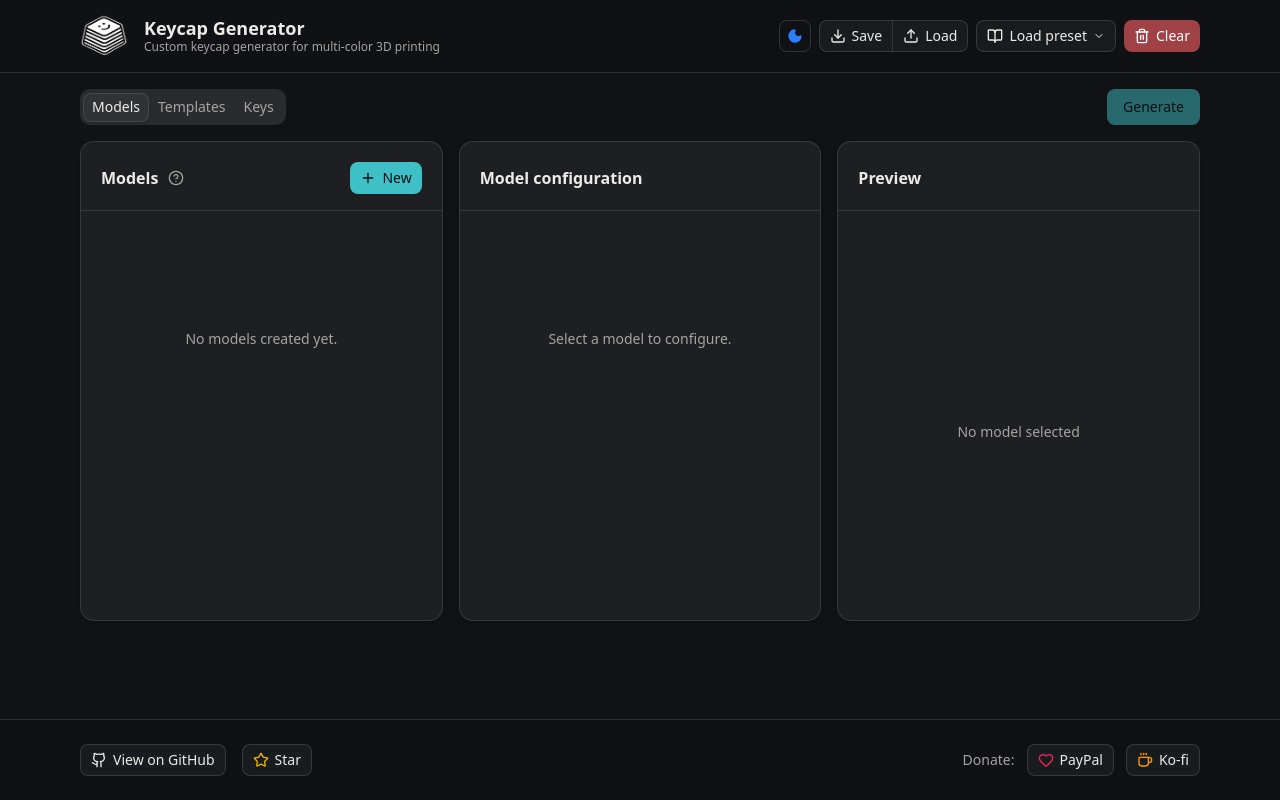
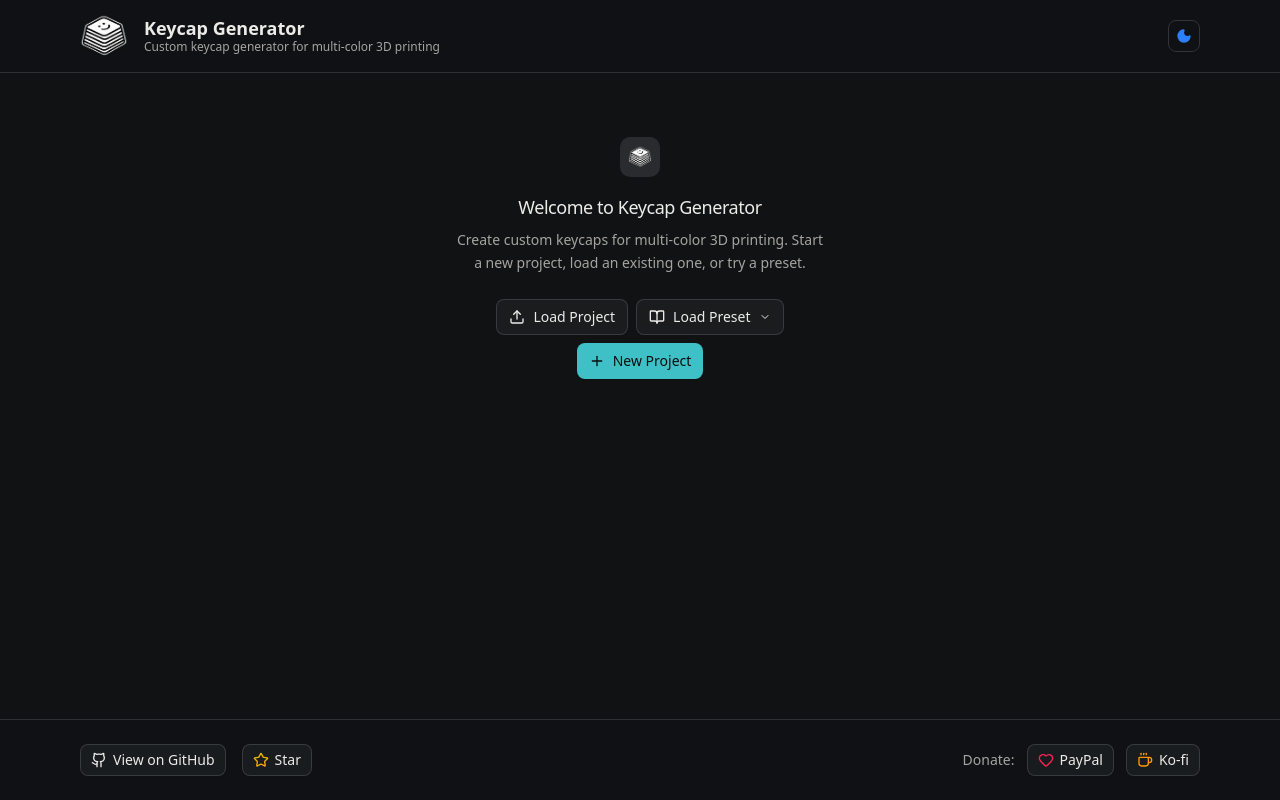
Before and after one commit to srwi/keycap_generator, a Svelte app: page / in a window 1280 px wide. Built offline with nearby package versions, Linux system fonts and the light colour scheme.

Commit message:
Formatting

```diff
--- a/src/App.svelte
+++ b/src/App.svelte
@@ -15,12 +15,13 @@
   import ProcessingModal from './lib/ui/ProcessingModal.svelte'
   import ModalContainer from './lib/ui/ModalContainer.svelte'
   import { showMessage, showConfirm } from './lib/state/modalStore'
-  import { Download, Upload, BookOpen, ChevronDown, Trash2, Github, Star, Heart, Coffee } from 'lucide-svelte'
+  import { Download, Upload, BookOpen, ChevronDown, Trash2, Github, Star, Heart, Coffee, Plus } from 'lucide-svelte'
   import { registerCustomFonts } from './lib/generate/fonts'
   import ModeToggle from './lib/ui/ModeToggle.svelte'
   import { initTheme } from './lib/state/theme'
   import { Button } from '@/lib/components/ui/button'
   import { ButtonGroup } from '@/lib/components/ui/button-group'
+  import { Empty, EmptyContent, EmptyDescription, EmptyHeader, EmptyMedia, EmptyTitle } from '@/lib/components/ui/empty'
   import {
     DropdownMenu,
     DropdownMenuContent,
@@ -33,6 +34,7 @@
   let tab: 'models' | 'templates' | 'keys' = 'models'
   let presetsMenuOpen = false
   let loadInput: HTMLInputElement
+  let hasInteracted = false
 
   const presets = [
     { value: 'numpad', label: 'Numpad' },
@@ -40,16 +42,23 @@
     { value: '60-percent', label: '60% ANSI' },
   ]
 
-  function onLoadPreset(presetValue: string) {
+  function startCleanProject() {
+    hasInteracted = true
+  }
+
+  function onLoadPreset(presetValue: string, fromEmptyState = false) {
     presetsMenuOpen = false
 
     const load = async () => {
       const result = await readPresetProject(presetValue)
       if ('error' in result) showMessage(result.error)
-      else applyLoadedProject(result.project)
+      else {
+        applyLoadedProject(result.project)
+        hasInteracted = true
+      }
     }
 
-    if (isProjectEmpty($app)) {
+    if (fromEmptyState || isProjectEmpty($app)) {
       load()
     } else {
       showConfirm('Loading a preset will replace your current project. Continue?', load)
@@ -174,9 +183,7 @@
         </div>
       </div>
 
-      <div class="flex flex-wrap items-center gap-1.5 sm:gap-2">
-        <ModeToggle />
-
+      <div class="flex flex-wrap items-center gap-1.5 sm:gap-2 sm:ml-auto">
         <input
           bind:this={loadInput}
           class="hidden"
@@ -186,9 +193,13 @@
             const result = await readProjectFromFile(e)
             if (!result) return
             if ('error' in result) showMessage(result.error)
-            else applyLoadedProject(result.project)
+            else {
+              applyLoadedProject(result.project)
+              hasInteracted = true
+            }
           }}
         />
+        {#if hasInteracted}
           <ButtonGroup>
             <Button variant="outline" size="sm" onclick={() => downloadStateFile($app)} title="Save project">
               <Download class="size-4" />
@@ -222,11 +233,58 @@
             <Trash2 class="size-4" />
             <span class="hidden sm:inline">Clear</span>
           </Button>
+        {/if}
+
+        <ModeToggle />
       </div>
     </div>
   </header>
 
   <div class="mx-auto flex-1 w-full max-w-6xl px-3 py-4 sm:px-4 min-h-0 overflow-hidden">
+    {#if !hasInteracted}
+      <div class="flex items-center justify-center h-full">
+        <Empty class="border-none">
+          <EmptyHeader>
+            <EmptyMedia variant="icon">
+              <img src={getPublicPath('icon.png')} alt="Keycap" class="size-6" />
+            </EmptyMedia>
+            <EmptyTitle>Welcome to Keycap Generator</EmptyTitle>
+            <EmptyDescription>
+              Create custom keycaps for multi-color 3D printing. Start a new project, load an existing one, or try a
+              preset.
+            </EmptyDescription>
+          </EmptyHeader>
+          <EmptyContent class="flex-col items-center gap-2">
+            <div class="flex flex-wrap justify-center gap-2">
+              <Button variant="outline" onclick={() => loadInput?.click()}>
+                <Upload class="size-4" />
+                Load Project
+              </Button>
+              <DropdownMenu>
+                <DropdownMenuTrigger>
+                  {#snippet child({ props })}
+                    <Button variant="outline" {...props}>
+                      <BookOpen class="size-4" />
+                      Load Preset
+                      <ChevronDown class="size-3" />
+                    </Button>
+                  {/snippet}
+                </DropdownMenuTrigger>
+                <DropdownMenuContent align="center" class="min-w-[160px]">
+                  {#each presets as preset}
+                    <DropdownMenuItem onclick={() => onLoadPreset(preset.value, true)}>{preset.label}</DropdownMenuItem>
+                  {/each}
+                </DropdownMenuContent>
+              </DropdownMenu>
+            </div>
+            <Button onclick={startCleanProject}>
+              <Plus class="size-4" />
+              New Project
+            </Button>
+          </EmptyContent>
+        </Empty>
+      </div>
+    {:else}
       <Tabs bind:value={tab} class="gap-4">
         <div class="flex flex-wrap items-center gap-2">
           <TabsList>
@@ -254,6 +312,7 @@
           <KeyEditor />
         </TabsContent>
       </Tabs>
+    {/if}
   </div>
 
   {#if isGenerating}
--- /dev/null
+++ b/src/lib/components/ui/empty/empty-content.svelte
@@ -0,0 +1,20 @@
+<script lang="ts">
+  import { cn, type WithElementRef } from '@/lib/utils.js'
+  import type { HTMLAttributes } from 'svelte/elements'
+
+  let {
+    ref = $bindable(null),
+    class: className,
+    children,
+    ...restProps
+  }: WithElementRef<HTMLAttributes<HTMLDivElement>> = $props()
+</script>
+
+<div
+  bind:this={ref}
+  data-slot="empty-content"
+  class={cn('flex w-full max-w-sm min-w-0 flex-col items-center gap-4 text-sm text-balance', className)}
+  {...restProps}
+>
+  {@render children?.()}
+</div>
--- /dev/null
+++ b/src/lib/components/ui/empty/empty-description.svelte
@@ -0,0 +1,23 @@
+<script lang="ts">
+  import { cn, type WithElementRef } from '@/lib/utils.js'
+  import type { HTMLAttributes } from 'svelte/elements'
+
+  let {
+    ref = $bindable(null),
+    class: className,
+    children,
+    ...restProps
+  }: WithElementRef<HTMLAttributes<HTMLDivElement>> = $props()
+</script>
+
+<div
+  bind:this={ref}
+  data-slot="empty-description"
+  class={cn(
+    'text-muted-foreground [&>a:hover]:text-primary text-sm/relaxed [&>a]:underline [&>a]:underline-offset-4',
+    className
+  )}
+  {...restProps}
+>
+  {@render children?.()}
+</div>
--- /dev/null
+++ b/src/lib/components/ui/empty/empty-header.svelte
@@ -0,0 +1,20 @@
+<script lang="ts">
+  import { cn, type WithElementRef } from '@/lib/utils.js'
+  import type { HTMLAttributes } from 'svelte/elements'
+
+  let {
+    ref = $bindable(null),
+    class: className,
+    children,
+    ...restProps
+  }: WithElementRef<HTMLAttributes<HTMLDivElement>> = $props()
+</script>
+
+<div
+  bind:this={ref}
+  data-slot="empty-header"
+  class={cn('flex max-w-sm flex-col items-center gap-2 text-center', className)}
+  {...restProps}
+>
+  {@render children?.()}
+</div>
--- /dev/null
+++ b/src/lib/components/ui/empty/empty-media.svelte
@@ -0,0 +1,41 @@
+<script lang="ts" module>
+  import { tv, type VariantProps } from 'tailwind-variants'
+
+  export const emptyMediaVariants = tv({
+    base: 'mb-2 flex shrink-0 items-center justify-center [&_svg]:pointer-events-none [&_svg]:shrink-0',
+    variants: {
+      variant: {
+        default: 'bg-transparent',
+        icon: "bg-muted text-foreground flex size-10 shrink-0 items-center justify-center rounded-lg [&_svg:not([class*='size-'])]:size-6",
+      },
+    },
+    defaultVariants: {
+      variant: 'default',
+    },
+  })
+
+  export type EmptyMediaVariant = VariantProps<typeof emptyMediaVariants>['variant']
+</script>
+
+<script lang="ts">
+  import { cn, type WithElementRef } from '@/lib/utils.js'
+  import type { HTMLAttributes } from 'svelte/elements'
+
+  let {
+    ref = $bindable(null),
+    class: className,
+    children,
+    variant = 'default',
+    ...restProps
+  }: WithElementRef<HTMLAttributes<HTMLDivElement>> & { variant?: EmptyMediaVariant } = $props()
+</script>
+
+<div
+  bind:this={ref}
+  data-slot="empty-icon"
+  data-variant={variant}
+  class={cn(emptyMediaVariants({ variant }), className)}
+  {...restProps}
+>
+  {@render children?.()}
+</div>
--- /dev/null
+++ b/src/lib/components/ui/empty/empty-title.svelte
@@ -0,0 +1,15 @@
+<script lang="ts">
+  import { cn, type WithElementRef } from '@/lib/utils.js'
+  import type { HTMLAttributes } from 'svelte/elements'
+
+  let {
+    ref = $bindable(null),
+    class: className,
+    children,
+    ...restProps
+  }: WithElementRef<HTMLAttributes<HTMLDivElement>> = $props()
+</script>
+
+<div bind:this={ref} data-slot="empty-title" class={cn('text-lg font-medium tracking-tight', className)} {...restProps}>
+  {@render children?.()}
+</div>
--- /dev/null
+++ b/src/lib/components/ui/empty/empty.svelte
@@ -0,0 +1,23 @@
+<script lang="ts">
+  import { cn, type WithElementRef } from '@/lib/utils.js'
+  import type { HTMLAttributes } from 'svelte/elements'
+
+  let {
+    ref = $bindable(null),
+    class: className,
+    children,
+    ...restProps
+  }: WithElementRef<HTMLAttributes<HTMLDivElement>> = $props()
+</script>
+
+<div
+  bind:this={ref}
+  data-slot="empty"
+  class={cn(
+    'flex min-w-0 flex-1 flex-col items-center justify-center gap-6 rounded-lg border-dashed p-6 text-center text-balance md:p-12',
+    className
+  )}
+  {...restProps}
+>
+  {@render children?.()}
+</div>
--- /dev/null
+++ b/src/lib/components/ui/empty/index.ts
@@ -0,0 +1,22 @@
+import Root from './empty.svelte'
+import Header from './empty-header.svelte'
+import Media from './empty-media.svelte'
+import Title from './empty-title.svelte'
+import Description from './empty-description.svelte'
+import Content from './empty-content.svelte'
+
+export {
+  Root,
+  Header,
+  Media,
+  Title,
+  Description,
+  Content,
+  //
+  Root as Empty,
+  Header as EmptyHeader,
+  Media as EmptyMedia,
+  Title as EmptyTitle,
+  Description as EmptyDescription,
+  Content as EmptyContent,
+}
--- a/src/lib/ui/KeyEditor.svelte
+++ b/src/lib/ui/KeyEditor.svelte
@@ -321,7 +321,7 @@
           {/if}
         </div>
       {:else}
-        <div class="flex items-center justify-center h-full text-sm text-muted-foreground m-4">
+        <div class="flex items-center justify-center h-64 text-sm text-muted-foreground">
           Select a key with a valid template and model.
         </div>
       {/if}
--- a/src/lib/ui/KeycapModelsEditor.svelte
+++ b/src/lib/ui/KeycapModelsEditor.svelte
@@ -585,7 +585,7 @@
           />
         </div>
       {:else}
-        <div class="flex items-center justify-center h-full text-sm text-muted-foreground m-4">No model selected</div>
+        <div class="flex items-center justify-center h-64 text-sm text-muted-foreground">No model selected</div>
       {/if}
     </CardContent>
   </Card>
--- a/src/lib/ui/TemplateEditor.svelte
+++ b/src/lib/ui/TemplateEditor.svelte
@@ -565,7 +565,7 @@
           {/if}
         </div>
       {:else}
-        <div class="flex items-center justify-center h-full text-sm text-muted-foreground m-4">
+        <div class="flex items-center justify-center h-64 text-sm text-muted-foreground">
           Select a template and ensure a model is linked.
         </div>
       {/if}
```
Lines whose indentation alone changed are shown as unchanged.
